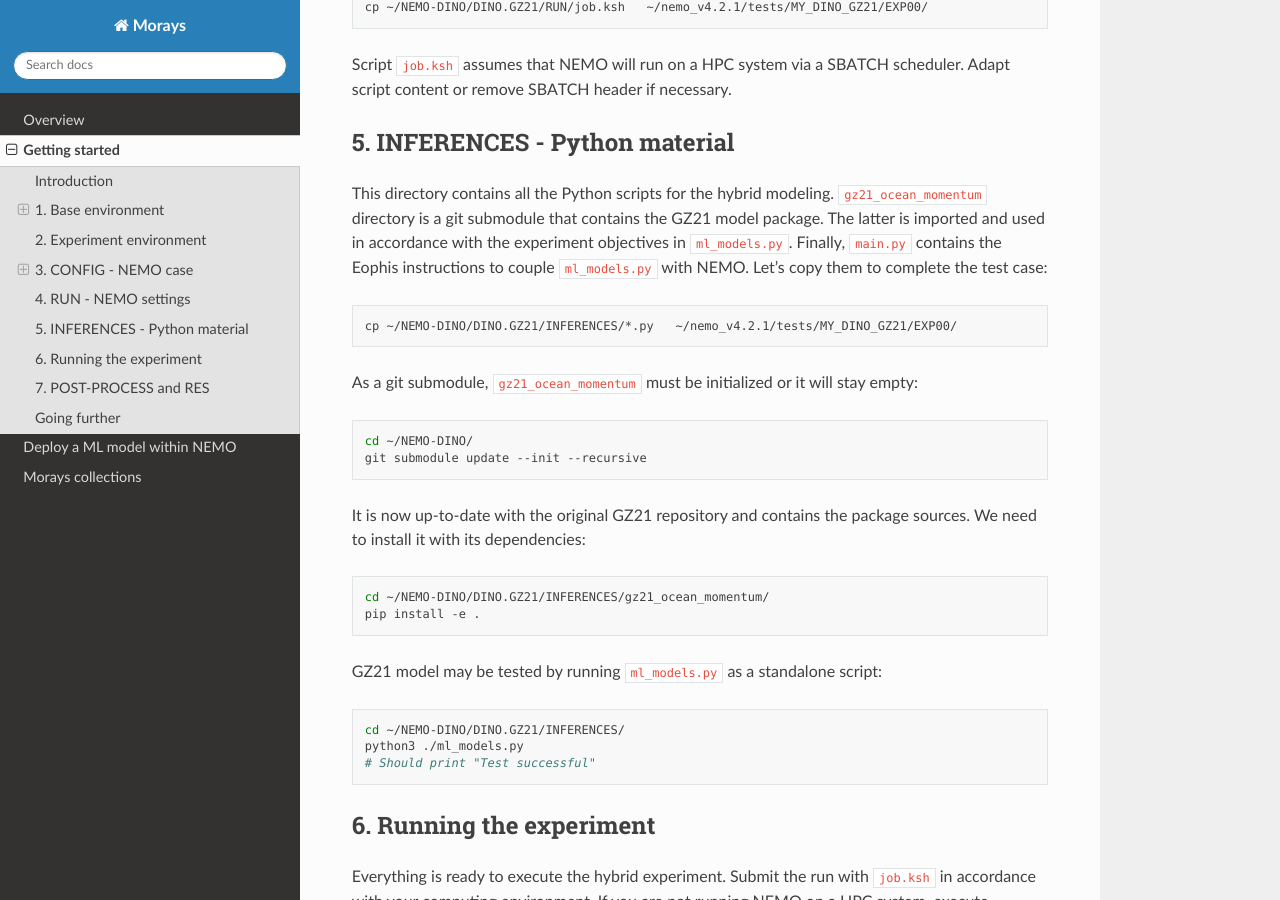
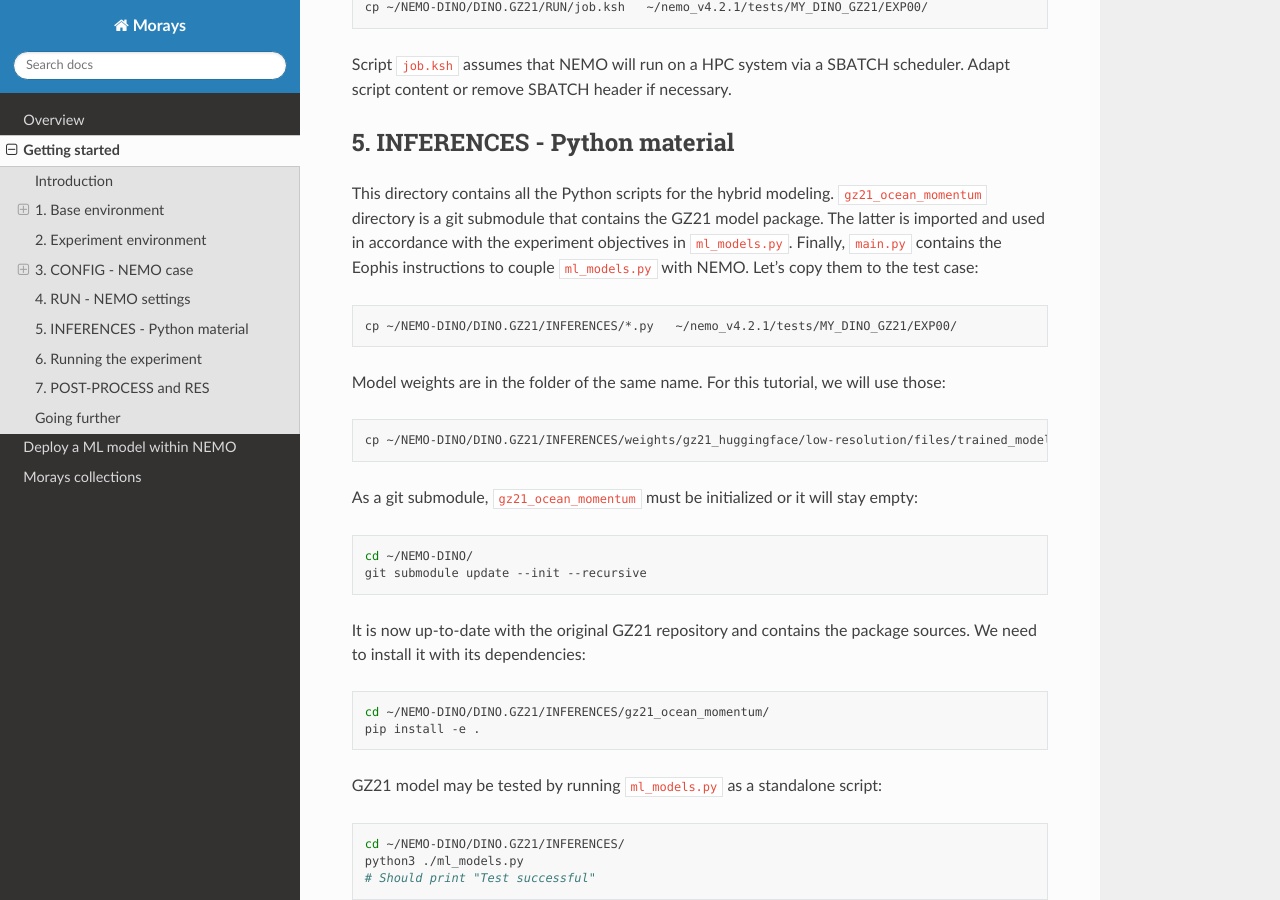
Before and after one commit to morays-community/morays-doc, a Sphinx documentation site: the page built from docs/source/getting_started.rst, in a window 1280 px wide and 900 px high, scrolled down 5917 px. Built offline with Sphinx 7.4.7 and the Read the Docs theme 2.0.0, drawn with Linux system fonts in a browser that asks for light colours; some of the changed text lies outside the part shown.

Commit message:
update with tuto branch

```diff
--- a/docs/source/getting_started.rst
+++ b/docs/source/getting_started.rst
@@ -122,12 +122,12 @@
 2. Experiment environment
 -------------------------
 
-Let's take a look in the `Morays collection <https://github.com/orgs/morays-community/repositories>`_. Repositories are named with a simple convention: ``<OCEAN_CODE>-<EXPERIMENT>``. The corresponding repository for the tutorial is then ``NEMO-DINO``. We clone it:
+Let's take a look in the `Morays collection <https://github.com/orgs/morays-community/repositories>`_. Repositories are named with a simple convention: ``<OCEAN_CODE>-<EXPERIMENT>``. The corresponding repository for the tutorial is then ``NEMO-DINO``. We clone the tutorial branch:
 
 .. code-block:: bash
 
     cd ~/
-    git clone https://github.com/morays-community/NEMO-DINO.git
+    git clone -b morays_tuto https://github.com/morays-community/NEMO-DINO.git
 
 The repository contains a ``README`` with informations about experiment context and its variations.
 
@@ -275,11 +275,18 @@
 5. INFERENCES - Python material
 -------------------------------
 
-This directory contains all the Python scripts for the hybrid modeling. ``gz21_ocean_momentum`` directory is a git submodule that contains the GZ21 model package. The latter is imported and used in accordance with the experiment objectives in ``ml_models.py``. Finally, ``main.py`` contains the Eophis instructions to couple ``ml_models.py`` with NEMO. Let's copy them to complete the test case:
+This directory contains all the Python scripts for the hybrid modeling. ``gz21_ocean_momentum`` directory is a git submodule that contains the GZ21 model package. The latter is imported and used in accordance with the experiment objectives in ``ml_models.py``. Finally, ``main.py`` contains the Eophis instructions to couple ``ml_models.py`` with NEMO.  Let's copy them to the test case:
 
 .. code-block:: bash
 
     cp ~/NEMO-DINO/DINO.GZ21/INFERENCES/*.py   ~/nemo_v4.2.1/tests/MY_DINO_GZ21/EXP00/
+
+
+Model weights are in the folder of the same name. For this tutorial, we will use those:
+
+.. code-block:: bash
+
+    cp ~/NEMO-DINO/DINO.GZ21/INFERENCES/weights/gz21_huggingface/low-resolution/files/trained_model.pth   ~/nemo_v4.2.1/tests/MY_DINO_GZ21/EXP00/
 
 
 As a git submodule, ``gz21_ocean_momentum`` must be initialized or it will stay empty:
```
